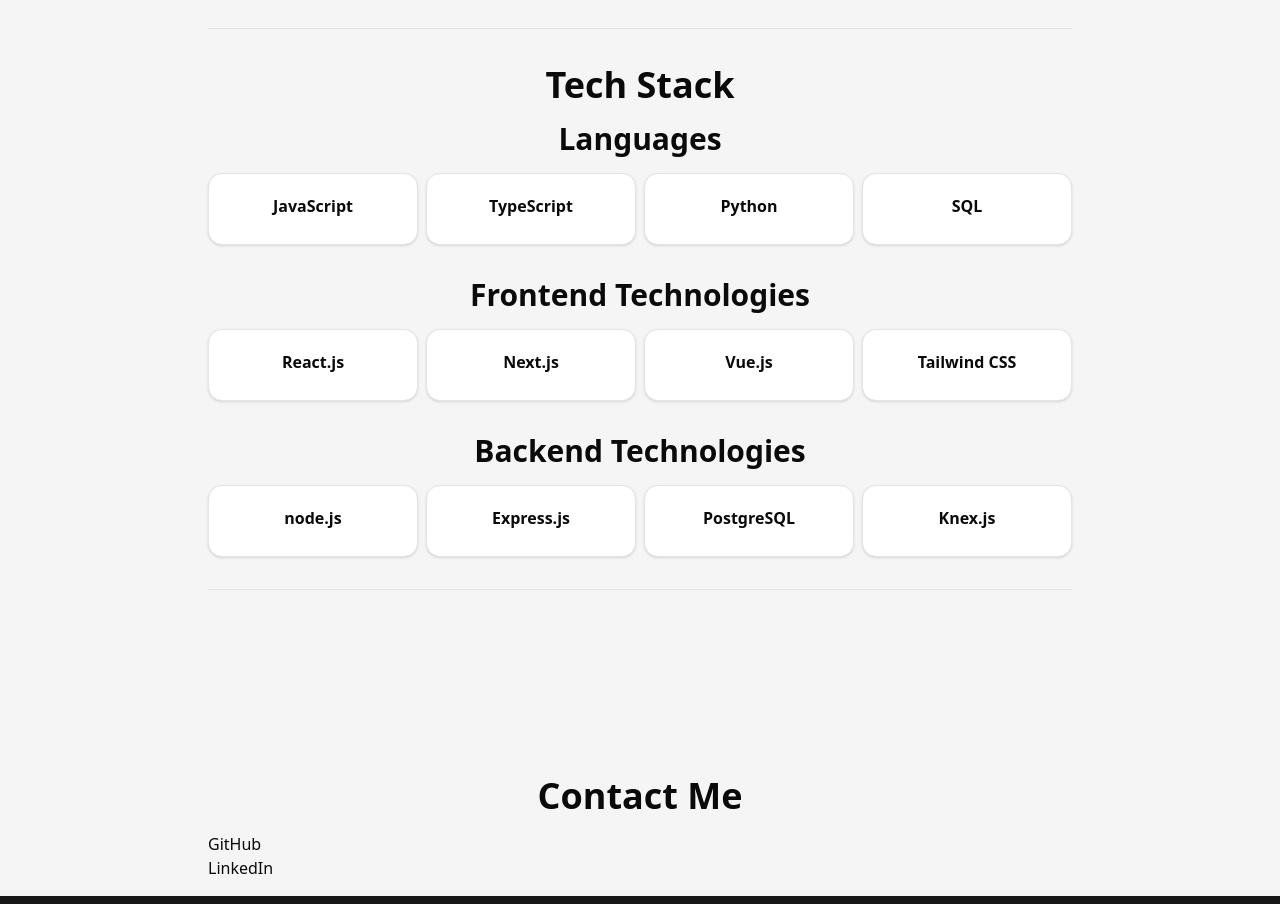
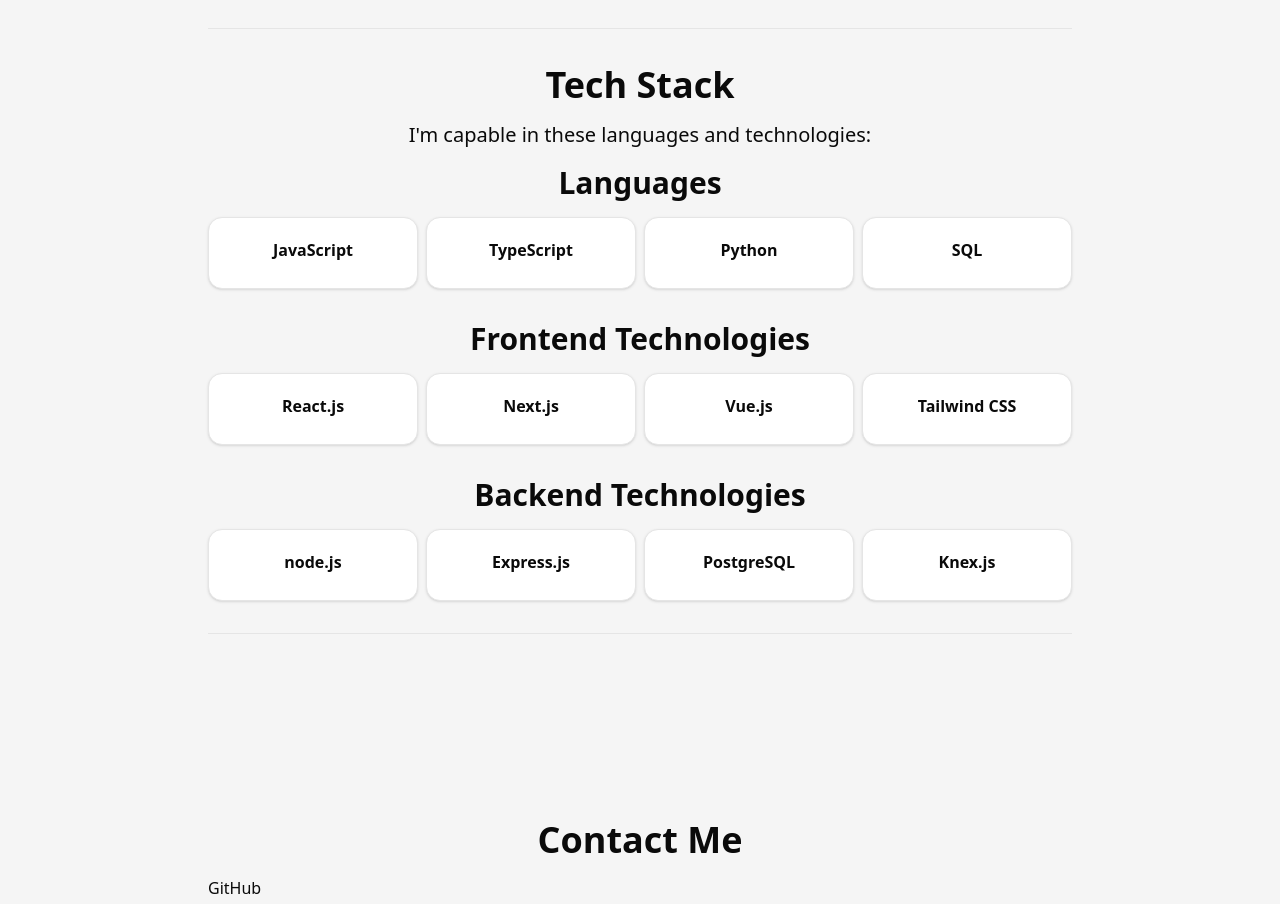
Before and after one commit to Justin-K-Ellis/react-personal-site, a React (Vite) app: page / in a window 1280 px wide. Shown: the part 1440-2344 px from the top of the page. Built offline with nearby package versions, Linux system fonts and the light colour scheme.

Commit message:
feat: add descriptive text

```diff
--- a/src/components/TechStack.tsx
+++ b/src/components/TechStack.tsx
@@ -14,6 +14,9 @@
   return (
     <section id="tech-stack">
       <Title text="Tech Stack" />
+      <p className="text-center mb-2 md:mb-4 md:text-xl">
+        I'm capable in these languages and technologies:
+      </p>
       <SubTitle text="Languages" />
       <TechStackGallery tech={stack.languages} />
       <SubTitle text="Frontend Technologies" />
```
